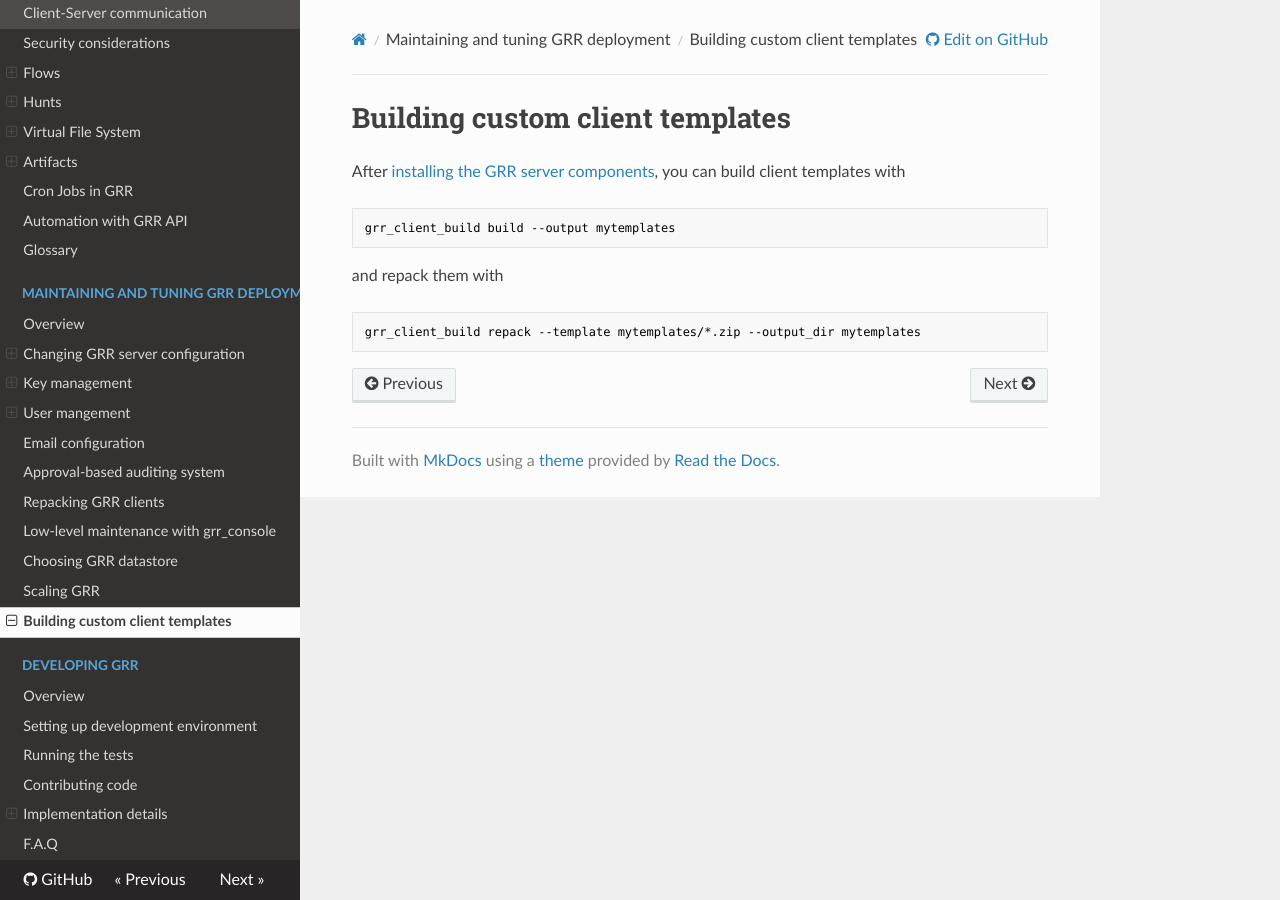
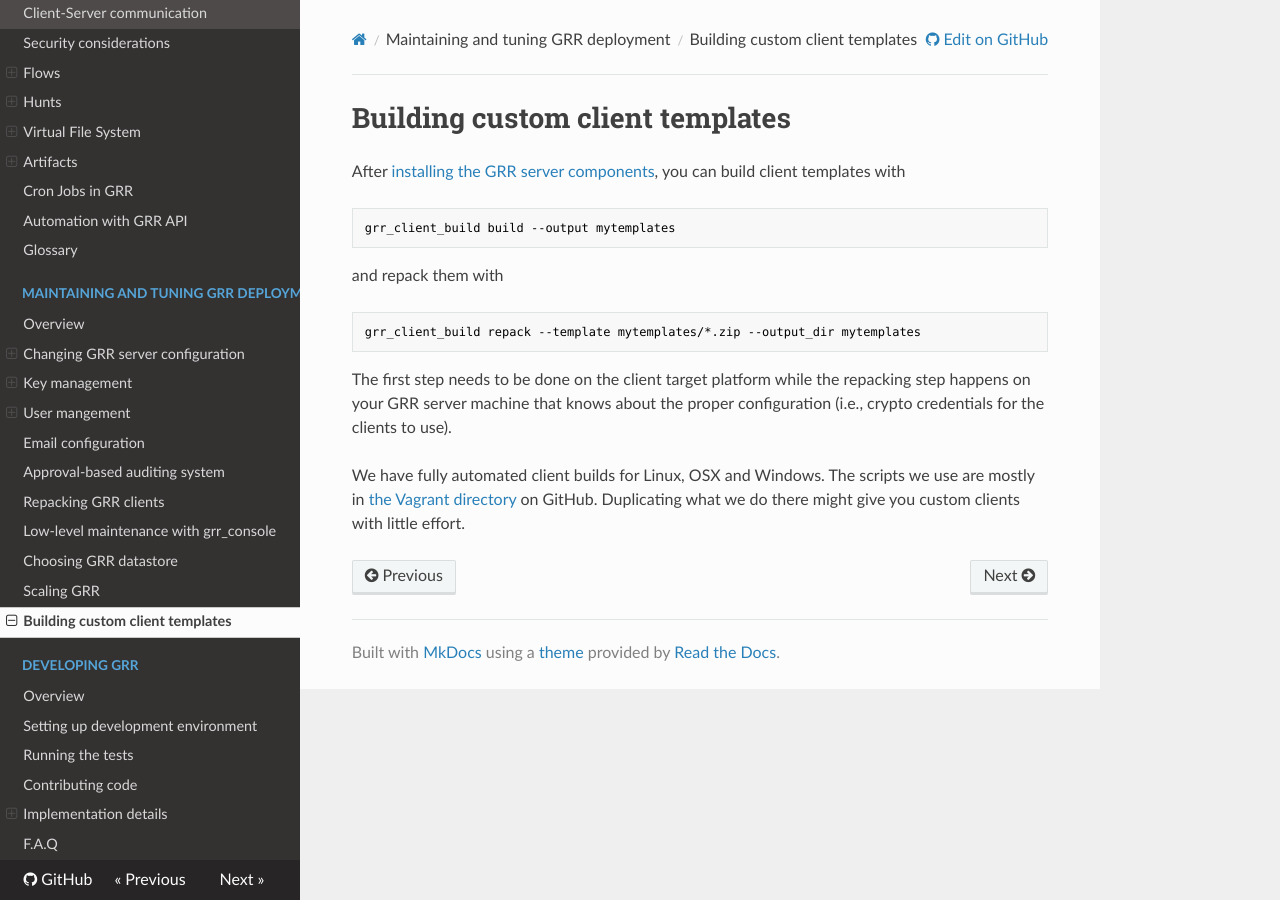
Before and after one commit to google/grr-doc, an MkDocs documentation site: the page built from docs/maintaining-and-tuning/building-custom-client-templates.md, in a window 1280 px wide. Built offline with MkDocs 1.6.1, drawn with Linux system fonts in a browser that asks for light colours; nearby versions of some CDN libraries; old or Windows-style settings are respelled for this version of MkDocs.

Commit message:
Some changes to the custom client docs.

````diff
--- a/docs/maintaining-and-tuning/building-custom-client-templates.md
+++ b/docs/maintaining-and-tuning/building-custom-client-templates.md
@@ -13,3 +13,7 @@ and repack them with
 ```bash
 grr_client_build repack --template mytemplates/*.zip --output_dir mytemplates
 ```
+
+The first step needs to be done on the client target platform while the repacking step happens on your GRR server machine that knows about the proper configuration (i.e., crypto credentials for the clients to use).
+
+We have fully automated client builds for Linux, OSX and Windows. The scripts we use are mostly in [the Vagrant directory](https://github.com/google/grr/tree/master/vagrant) on GitHub. Duplicating what we do there might give you custom clients with little effort.
````
